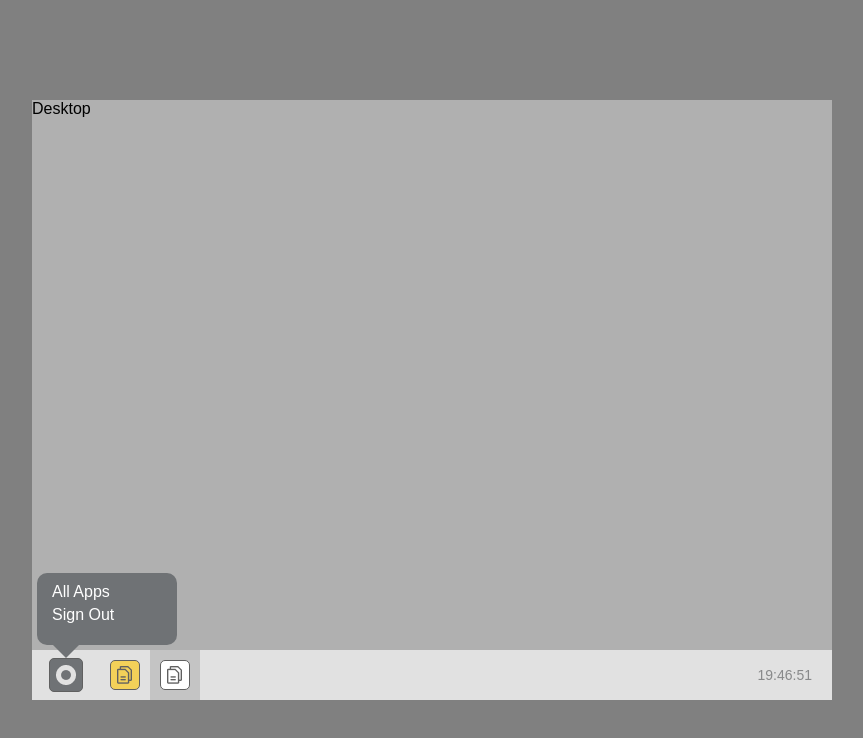
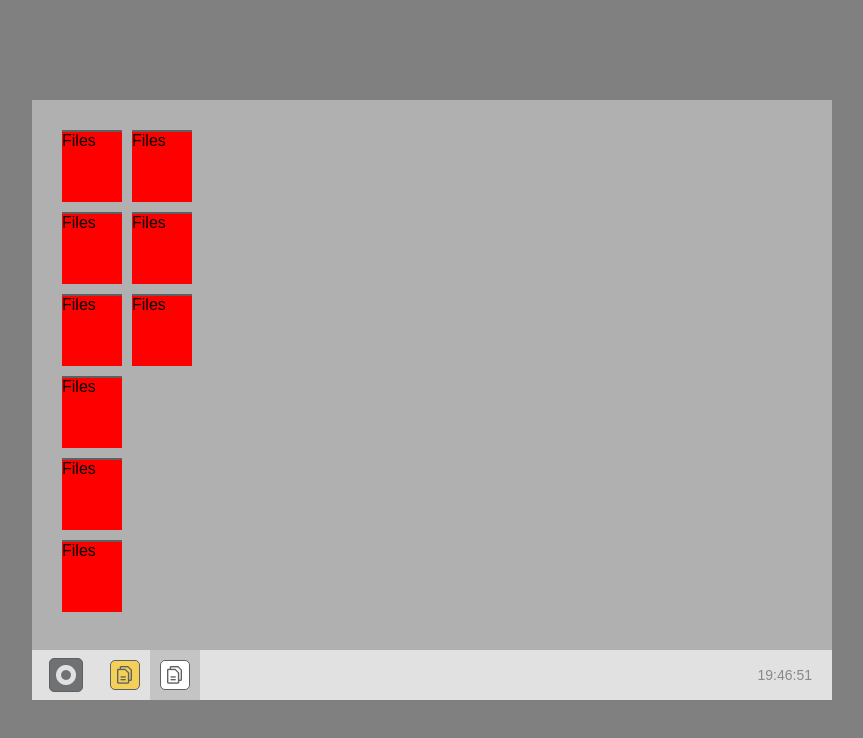
Before and after one commit to Rashed360/WebOS-Project, a React (Create React App) app: page / in a window 1280 px wide. Shown: the top 738 px of the page, without its empty margins (208-1071 px from the left). Built offline with nearby package versions, Linux system fonts and the light colour scheme.

Commit message:
desktop apps

```diff
--- a/src/components/desktop/Desktop.jsx
+++ b/src/components/desktop/Desktop.jsx
@@ -1,7 +1,22 @@
 import React from 'react'
+import DesktopAPP from './desktopapp/DesktopAPP'
 
 const Desktop = () => {
-  return <div className='desktop'>Desktop</div>
+  return (
+    <div className='desktop'>
+      <div className="desktop-content">
+        <DesktopAPP />
+        <DesktopAPP />
+        <DesktopAPP />
+        <DesktopAPP />
+        <DesktopAPP />
+        <DesktopAPP />
+        <DesktopAPP />
+        <DesktopAPP />
+        <DesktopAPP />
+      </div>
+    </div>
+  )
 }
 
 export default Desktop
--- /dev/null
+++ b/src/components/desktop/desktopapp/DesktopAPP.jsx
@@ -0,0 +1,12 @@
+import React from 'react'
+
+const DesktopAPP = () => {
+  return (
+    <div className="desktop-app">
+        <div className="icon"></div>
+        <div className="text">Files</div>
+    </div>
+  )
+}
+
+export default DesktopAPP
--- a/src/index.css
+++ b/src/index.css
@@ -20,8 +20,29 @@ body {
 /* -----desktop----- */
 .desktop {
   height: 550px;
+  width: 100%;
   background-color: #B0B0B0;
+  position: relative;
 }
+.desktop-content {
+  top: 20px;
+  right: 20px;
+  bottom: 20px;
+  left: 20px;
+  position: absolute;
+  display: flex;
+  flex-flow: column wrap;
+  align-content: flex-start;
+}
+.desktop-app {
+  margin-top: 10px;
+  margin-left: 10px;
+  width: 60px;
+  height: 72px;
+  background-color: red;
+}
+.desktop-app > .icon {}
+.desktop-app > .text {}
 
 /* -----taskbar----- */
 .taskbar{
@@ -81,8 +102,8 @@ body {
   background-color: #6F7275;
   border-radius: 10px;
   z-index: 1;
-  /* visibility: hidden;
-  opacity: 0; */
+  visibility: hidden;
+  opacity: 0;
   transition: opacity 0.3s;
 }
 .start-menu::after {
```
